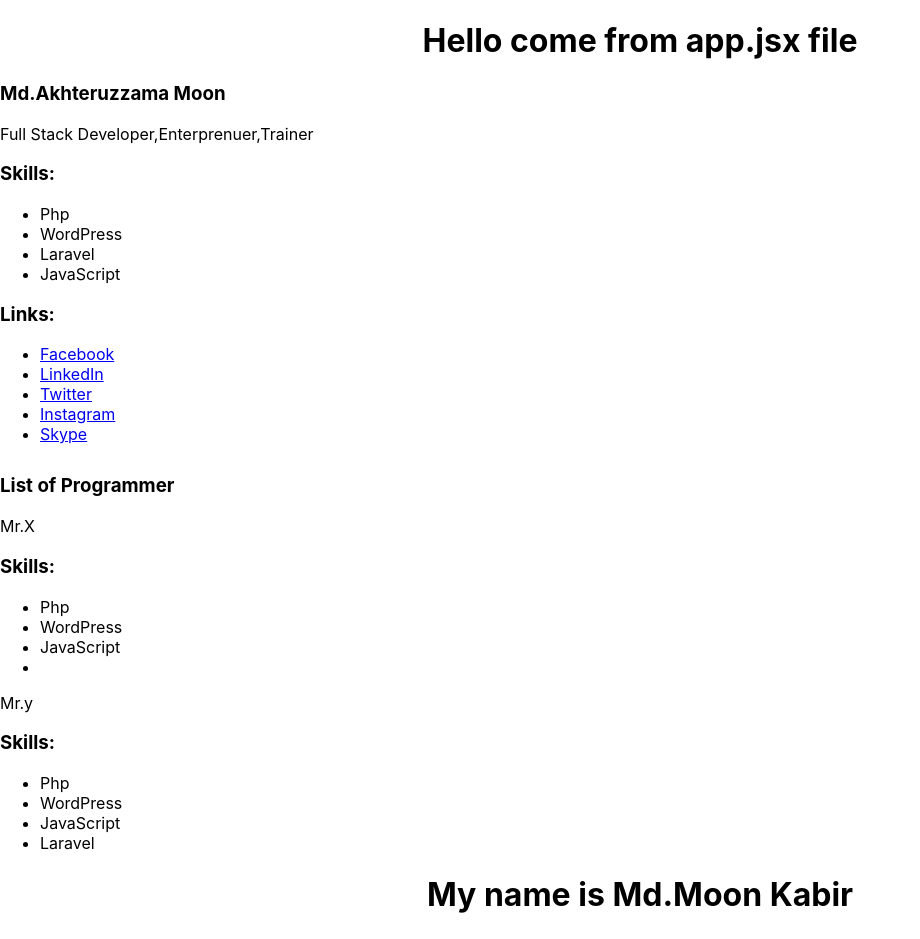
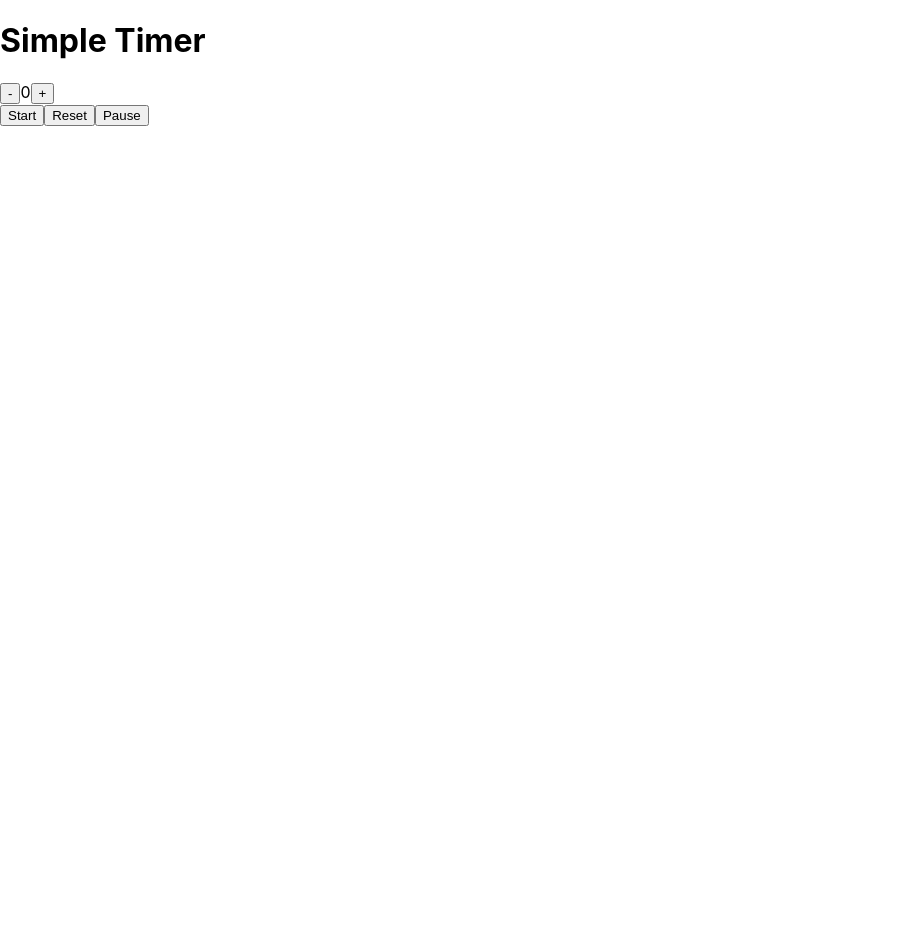
Before and after one commit to moonkabir/basic-react-stacklearner, a React (Create React App) app: page / in a window 1280 px wide. Shown: the top 939 px of the page, without its empty margins (0-920 px from the left). After the commit the page ends 800 px from the top, so only its background shows below. Built offline with nearby package versions, Linux system fonts and the light colour scheme.

Commit message:
5.6 and 36 video react state example with countdown timer

```diff
--- a/src/components/app.jsx
+++ b/src/components/app.jsx
@@ -1,88 +1,58 @@
 import React, {Component}from 'react';
-import Profile from './profile/index';
-import Skills from './profile/skills';
-import Bio from './profile/bio';
-import MyProps from './props'
 
-class Child extends Component {
-    render() {
-        this.props.func(this);
-        return <h1>I am Child</h1>
+class App extends Component {
+    state={
+        count:0
     }
-}
-const ChildComponent = props => (
-    <div>
-        <h3>I am Child Component</h3>
-        <p>I don't know what to do</p>
-        {props.children}
-    </div>
-)
-class App extends Component{
-    //constructor is old style react 16
-    // constructor(props){
-    //     super(props);
-    //     this.count = 0;
-    //     this.state = {
-    //         count: 0
-    //     }
-    // }
-
-    // count = 10;
-    //state is a object
-    state = {
-        count:0
-    };
-
-    getContext(context) {
-        console.log(context);
+    intervalId = null;
+    increamentCount = () =>{
+        this.setState({count: this.state.count + 1 });
+    }
+    decreamentCount = () =>{
+        if(this.state.count>0){
+            this.setState({count: this.state.count - 1 });
+        }
+    }
+    setTimer = () =>{
+        if(this.state.count > 0 && !this.intervalId){
+            this.intervalId = setInterval(() =>{
+                this.setState({count: this.state.count -1 }, () =>{
+                    if(this.state.count === 0){
+                        alert('Timer expired');
+                        clearInterval(this.intervalId);
+                        this.intervalId = null;
+                    }
+                })
+            },1000);
+        }
+    }
+    setReset = () =>{
+        this.setState({count: 0})
+        clearInterval(this.intervalId);
+        this.intervalId = null;
+    }
+    setPause = () =>{
+        if(this.intervalId){
+            clearInterval(this.intervalId);
+            this.intervalId = null;
+        }
     }
     render() {
-        // this.getContext(this);
-        // console.log(this.count);
         return (
-            <div>
-                <h1>Hello come from app.jsx file</h1>
-                <Profile />
-                <div style={{marginTop:'30px'}}>
-                    <h3>List of Programmer</h3>
-                    <p>Mr.X</p>
-                    <Skills skillA='Php' skillB='WordPress' skillC='JavaScript'/>
-                    <p>Mr.y</p>
-                    <Skills skillA='Php' skillB='WordPress' skillC='JavaScript' skillD='Laravel'/>
-                    <MyProps name ="Md.Moon Kabir"/>
-                    <MyProps name ="Md.Akhteruzzaman Moon"/>
-                    <MyProps name ="Md.Moon"/>
+            <div className="App">
+                <h1 className="Heading"> Simple Timer</h1>
+                <div className="Container">
+                    <button className="Btn" onClick={this.decreamentCount}>-</button>
+                    <span className="text">{this.state.count}</span>
+                    <button className="Btn" onClick={this.increamentCount}>+</button>
                 </div>
-                <Bio  name ="Test" title ="title"/>
-                {/* <Child func={this.getContext} /> */}
-                <ChildComponent>
-                    <h3>I am from Parent Component</h3>
-                </ChildComponent>
-                <h1>Count: {this.state.count}</h1>
-                <button
-                    // onClick={() => {
-                    //     this.setState({count: this.state.count + 1});
-                    //     console.log('clicked...',this.state.count);
-                    // }}
-                    onClick={() =>{
-                        this.setState(
-                            prev =>{
-                                return{
-                                    count:prev.count + 1
-                                }
-                            },
-                            ()=>{
-                                // print after state update
-                                console.log('clicked...',this.state.count);
-                            }
-                        )
-                        // print before state update
-                        // console.log('clicked...',this.state.count);
-                    }}
-                >
-                    add+1</button>
+                <div className="Container">
+                    <button className="Btn" onClick={this.setTimer}>Start</button>
+                    <button className="Btn" onClick={this.setReset}>Reset</button>
+                    <button className="Btn" onClick={this.setPause}>Pause</button>
+                </div>
             </div>
-        )
+        );
     }
 }
 export default App;
```
Also changed, not shown: src/components/app_35.jsx (added, +88 -0 lines).
